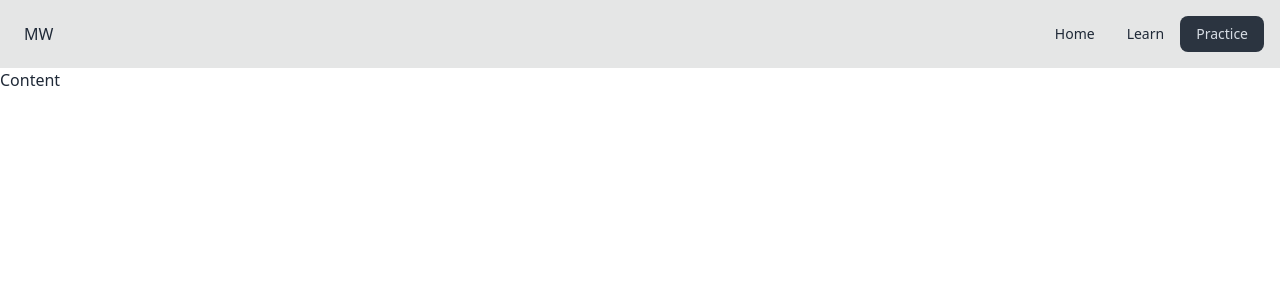
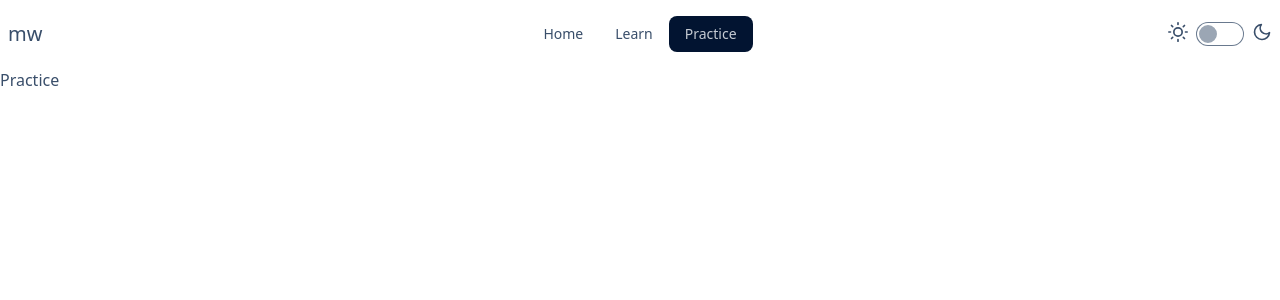
Before and after one commit to fm-anderson/mw_bmt, a React (Vite) app: page /practice in a window 1280 px wide. Shown: the top 300 px of the page. Built offline with nearby package versions, Linux system fonts and the light colour scheme.

Commit message:
light and dark theme added

```diff
--- a/src/App.tsx
+++ b/src/App.tsx
@@ -1,6 +1,7 @@
 import { Routes, Route } from "react-router";
 import Home from "./routes/Home";
-import Cards from "./routes/Cards";
+import Learn from "./routes/Learn";
+import Practice from "./routes/Practice";
 import Navbar from "./components/Navbar";
 
 function App() {
@@ -10,7 +11,8 @@ function App() {
 
       <Routes>
         <Route index element={<Home />} />
-        <Route path="cards" element={<Cards />} />
+        <Route path="learn" element={<Learn />} />
+        <Route path="practice" element={<Practice />} />
       </Routes>
     </>
   );
--- a/src/components/Navbar.tsx
+++ b/src/components/Navbar.tsx
@@ -1,38 +1,32 @@
 import { NavLink } from "react-router";
 import menu from "../config/menu.json";
+import Theme from "./Theme";
 
 function Navbar() {
   return (
-    <div className="drawer">
-      <input id="my-drawer-3" type="checkbox" className="drawer-toggle" />
-      <div className="drawer-content flex flex-col">
-        {/* Navbar */}
-        <div className="navbar w-full bg-base-300">
-          <div className="flex-none lg:hidden">
-            <label
-              htmlFor="my-drawer-3"
-              aria-label="open sidebar"
-              className="btn btn-square btn-ghost"
-            >
+    <div className="navbar bg-base-100">
+      <div className="navbar-start">
+        <div className="dropdown">
+          <div tabIndex={0} role="button" className="btn btn-ghost lg:hidden">
             <svg
               xmlns="http://www.w3.org/2000/svg"
+              className="h-5 w-5"
               fill="none"
               viewBox="0 0 24 24"
-                className="inline-block h-6 w-6 stroke-current"
+              stroke="currentColor"
             >
               <path
                 strokeLinecap="round"
                 strokeLinejoin="round"
                 strokeWidth="2"
-                  d="M4 6h16M4 12h16M4 18h16"
-                ></path>
+                d="M4 6h16M4 12h8m-8 6h16"
+              />
             </svg>
-            </label>
           </div>
-          <div className="mx-2 flex-1 px-2">MW</div>
-          <div className="hidden flex-none lg:block">
-            <ul className="menu menu-horizontal">
-              {/* Navbar menu content here */}
+          <ul
+            tabIndex={0}
+            className="menu dropdown-content menu-sm z-[1] mt-3 w-52 rounded-box bg-base-100 p-2 shadow"
+          >
             {menu.main.map((item) => (
               <li key={item.url}>
                 <NavLink to={item.url}>{item.name}</NavLink>
@@ -40,18 +34,10 @@ function Navbar() {
             ))}
           </ul>
         </div>
+        <a className="text-xl">mw</a>
       </div>
-        {/* Page content here */}
-        Content
-      </div>
-      <div className="drawer-side">
-        <label
-          htmlFor="my-drawer-3"
-          aria-label="close sidebar"
-          className="drawer-overlay"
-        ></label>
-        <ul className="menu min-h-full w-80 bg-base-200 p-4">
-          {/* Sidebar content here */}
+      <div className="navbar-center hidden lg:flex">
+        <ul className="menu menu-horizontal px-1">
           {menu.main.map((item) => (
             <li key={item.url}>
               <NavLink to={item.url}>{item.name}</NavLink>
@@ -59,6 +45,9 @@ function Navbar() {
           ))}
         </ul>
       </div>
+      <div className="navbar-end">
+        <Theme />
+      </div>
     </div>
   );
 }
--- /dev/null
+++ b/src/components/Theme.tsx
@@ -0,0 +1,36 @@
+function Theme() {
+  return (
+    <label className="flex cursor-pointer gap-2">
+      <svg
+        xmlns="http://www.w3.org/2000/svg"
+        width="20"
+        height="20"
+        viewBox="0 0 24 24"
+        fill="none"
+        stroke="currentColor"
+        strokeWidth="2"
+        strokeLinecap="round"
+        strokeLinejoin="round"
+      >
+        <circle cx="12" cy="12" r="5" />
+        <path d="M12 1v2M12 21v2M4.2 4.2l1.4 1.4M18.4 18.4l1.4 1.4M1 12h2M21 12h2M4.2 19.8l1.4-1.4M18.4 5.6l1.4-1.4" />
+      </svg>
+      <input type="checkbox" value="dim" className="theme-controller toggle" />
+      <svg
+        xmlns="http://www.w3.org/2000/svg"
+        width="20"
+        height="20"
+        viewBox="0 0 24 24"
+        fill="none"
+        stroke="currentColor"
+        strokeWidth="2"
+        strokeLinecap="round"
+        strokeLinejoin="round"
+      >
+        <path d="M21 12.79A9 9 0 1 1 11.21 3 7 7 0 0 0 21 12.79z"></path>
+      </svg>
+    </label>
+  );
+}
+
+export default Theme;
--- a/src/routes/Cards.tsx
+++ /dev/null
@@ -1,9 +0,0 @@
-function Cards() {
-  return (
-    <div>
-      <h1 className="underline">Cards</h1>
-    </div>
-  );
-}
-
-export default Cards;
--- /dev/null
+++ b/src/routes/Learn.tsx
@@ -0,0 +1,9 @@
+function Learn() {
+  return (
+    <div>
+      <h1>Learn</h1>
+    </div>
+  );
+}
+
+export default Learn;
--- /dev/null
+++ b/src/routes/Practice.tsx
@@ -0,0 +1,9 @@
+function Practice() {
+  return (
+    <div>
+      <h1>Practice</h1>
+    </div>
+  );
+}
+
+export default Practice;
--- a/tailwind.config.js
+++ b/tailwind.config.js
@@ -6,6 +6,7 @@ export default {
   },
   plugins: [require("daisyui")],
   daisyui: {
+    themes: ["winter", "dim"],
     logs: false,
   },
 };
```
Lines whose indentation alone changed are shown as unchanged.
